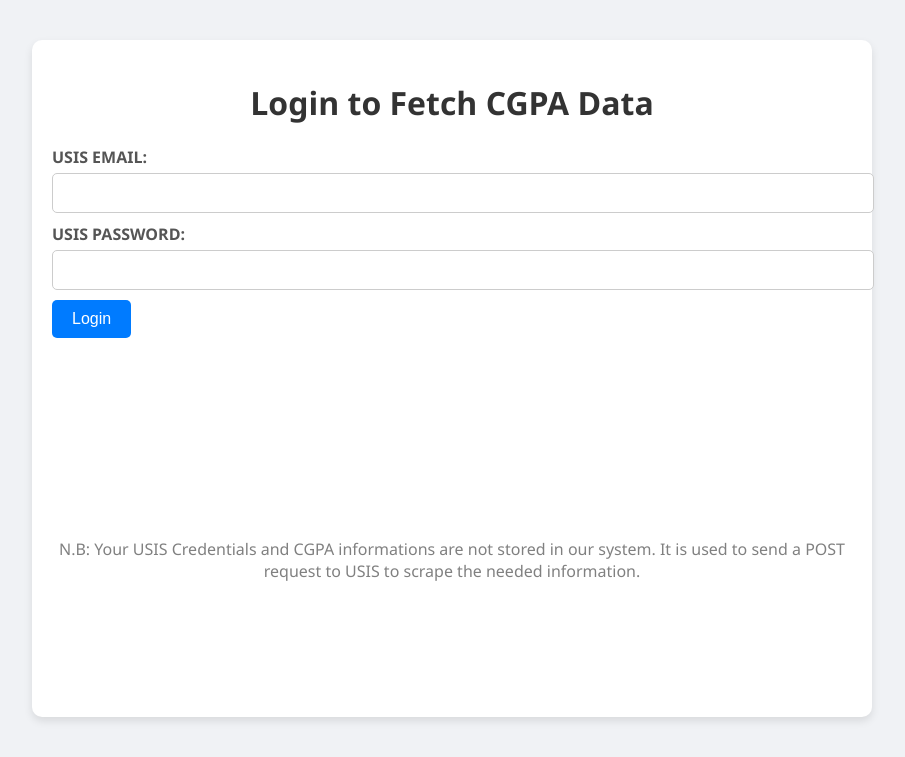
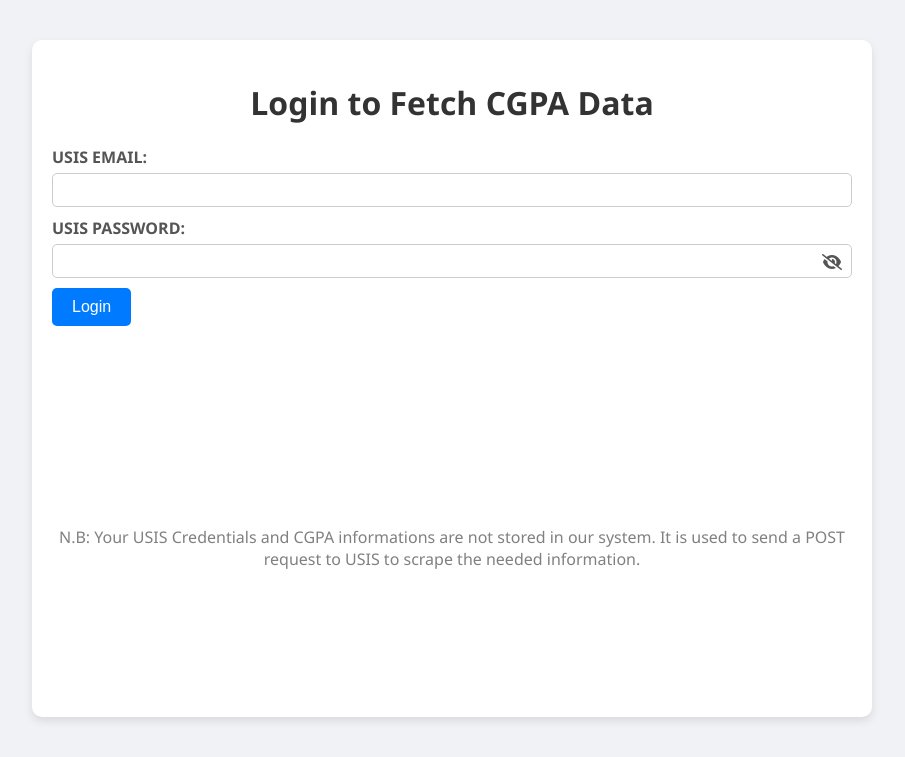
Before and after one commit to gustavo22gg/CGPA-Development-Project, a Flask app: page / in a window 1280 px wide. Shown: the top 757 px of the page, without its empty margins (188-1093 px from the left). Run offline with Flask 2, Linux system fonts and the light colour scheme; some libraries are stand-ins or nearby versions.

Commit message:
index.html

```diff
--- a/templates/index.html
+++ b/templates/index.html
@@ -46,11 +46,27 @@
         input[type="number"],
         select {
             width: 100%;
-            padding: 10px;
+            padding: 8px;
             margin-bottom: 10px;
             border: 1px solid #ccc;
             border-radius: 5px;
-            font-size: 16px;
+            font-size: 14px;
+            box-sizing: border-box;
+        }
+        .password-container {
+            position: relative;
+            display: flex;
+            align-items: center;
+        }
+        .password-container input {
+            flex: 1;
+            padding-right: 30px;
+        }
+        .password-container .toggle-password {
+            position: absolute;
+            right: 10px;
+            cursor: pointer;
+            top: 10px;
         }
         label {
             margin-bottom: 5px;
@@ -104,7 +120,7 @@
         .box {
             border: 1px solid #ccc;
             border-radius: 5px;
-            padding: 10px;
+            padding: 8px;
             margin-bottom: 10px;
             background-color: #f9f9f9;
         }
@@ -225,7 +241,10 @@
             <label for="username">USIS EMAIL:</label>
             <input type="text" id="username" name="username" required>
             <label for="password">USIS PASSWORD:</label>
-            <input type="password" id="password" name="password" required>
+            <div class="password-container">
+                <input type="password" id="password" name="password" required>
+                <i class="fas fa-eye-slash toggle-password"></i>
+            </div>
             <button type="submit">Login</button>
         </form>
         <p class="disclaimer" id="disclaimer">
@@ -570,6 +589,15 @@
             })
             .catch(error => console.error('Error:', error));
         });
+
+
+        document.querySelector('.toggle-password').addEventListener('click', function() {
+            const passwordInput = document.getElementById('password');
+            const type = passwordInput.type === 'password' ? 'text' : 'password';
+            passwordInput.type = type;
+            this.classList.toggle('fa-eye');
+            this.classList.toggle('fa-eye-slash');
+        });
     </script>
 </body>
 </html>
```
